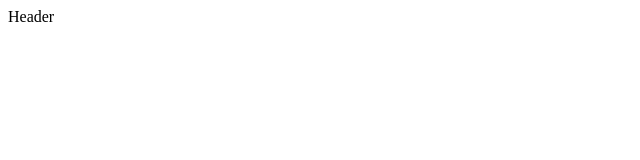
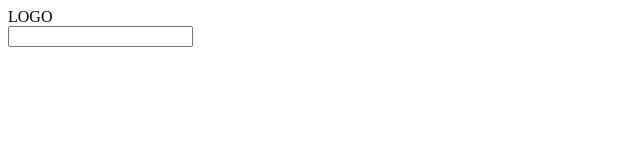
Before and after one commit to ferlobo1985/UDMY-REACT19-Basics-v2, a React (Vite) app: page / in a window 1280 px wide. Shown: the top 160 px of the page, without its empty margins (0-640 px from the left). Built offline with nearby package versions, Linux system fonts and the light colour scheme.

Commit message:
07-Single Expressions
07-Single Expressions

```diff
--- a/src/components/header.jsx
+++ b/src/components/header.jsx
@@ -1,7 +1,10 @@
-const Header = () => (
-    <div>
-        Header
-    </div>
-)
+const Header = () => {
+    return(
+        <header>
+            <div>LOGO</div>
+            <input/>
+        </header>
+    )
+}
 
 export default Header;
```
